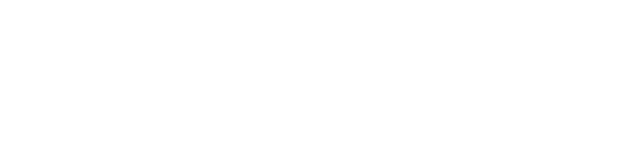
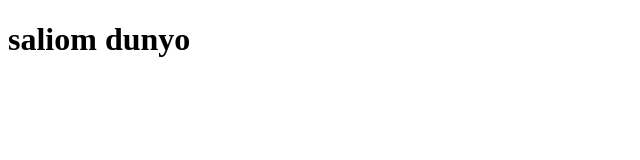
Before and after one commit to salom234/text__3, a plain HTML site: page index.html in a window 1280 px wide. Shown: the whole page, without its empty margins (0-640 px from the left). Drawn offline with Linux system fonts and the light colour scheme.

Commit message:
new heading

```diff
--- a/index.html
+++ b/index.html
@@ -8,6 +8,7 @@
 <body>
 
 
+    <h1> saliom dunyo</h1>
 
 </body>
 </html>
```
